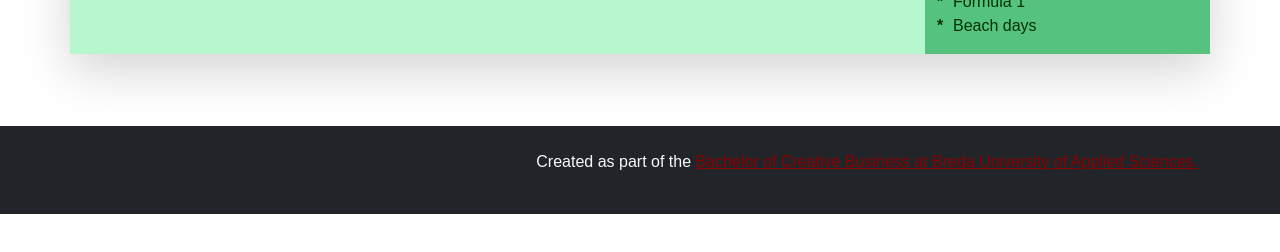
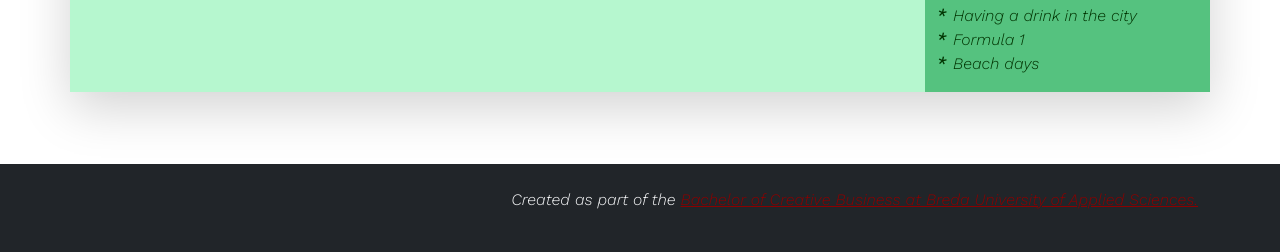
Before and after one commit to annelijndehaan/cvwebsite, a plain HTML site: page index.html in a window 1280 px wide. Shown: the part 814-1066 px from the top of the page. Before the commit the page ends 1028 px from the top, so only its background shows below. Drawn offline with nearby package versions, Linux system fonts and the light colour scheme.

Commit message:
fonts link

```diff
--- a/css/styles.css
+++ b/css/styles.css
@@ -2,7 +2,7 @@
 
 /* Import declaration to use Google Fonts - check https://fonts.google.com/ for details */
 @import url('https://fonts.googleapis.com/css2?family=Lato:ital,wght@0,400;0,700;1,400;1,700&display=swap');
-
+@import url('https://fonts.googleapis.com/css2?family=Playfair+Display&family=Work+Sans:ital,wght@1,300&display=swap');
 /* Styles for the body */
 
 body {
```
Also changed, not shown: images/employers/5906.jpg (deleted), images/employers/projector.svg (deleted), images/employers/trolley.svg (deleted), images/schools/5920.jpg (deleted), images/schools/school.svg (deleted).
